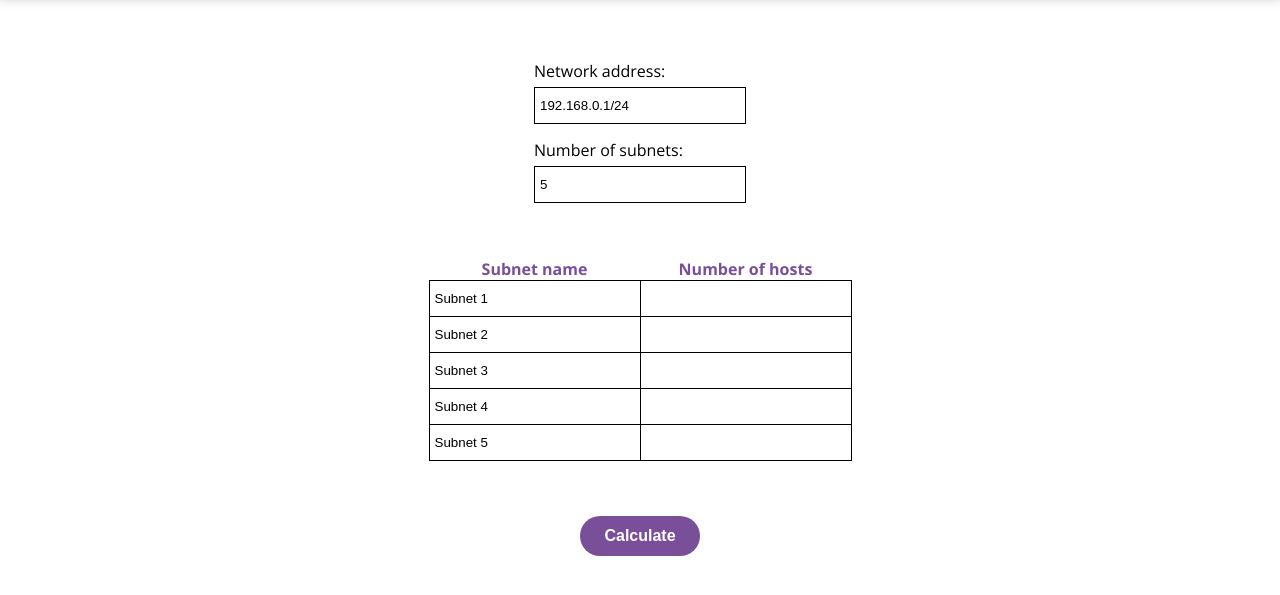
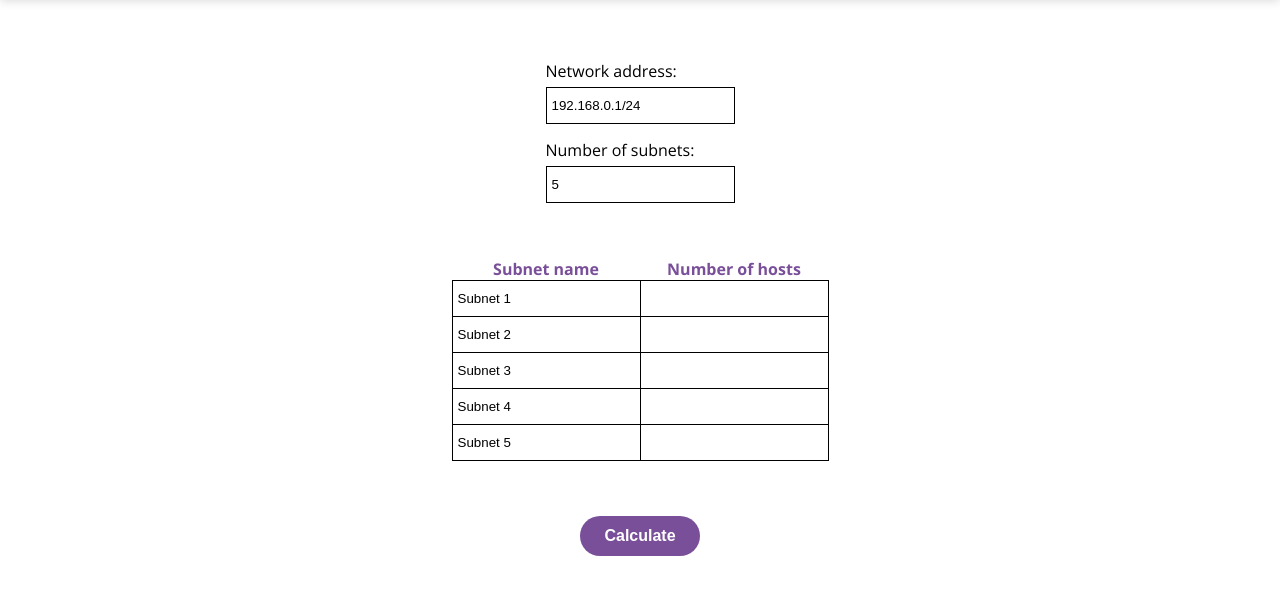
Before and after one commit to bhradec/subnets, a PHP site: page / in a window 1280 px wide. Shown: the part 50-645 px from the top of the page. Run offline with PHP 8.4, Linux system fonts and the light colour scheme; some libraries are stand-ins or nearby versions.

Commit message:
ispravak sirine inputa

```diff
--- a/index.html
+++ b/index.html
@@ -28,11 +28,6 @@
                 <h1>Subnetting.me</h1>
             </a>
             <ul>
-                <!-- <li><a href="index.php">VLSM</a></li>
-                <li><a href="ipv4.html">IPv4</a></li>
-                <li><a href="ipv6.html">IPv6</a></li>
-                <li><a href="about.html">About</a></li> -->
-
                 <li>
                     <button onclick="changeTheme()">
                         <i class="far fa-lightbulb"></i>
--- a/style.css
+++ b/style.css
@@ -59,7 +59,6 @@ main form label {
 
 input {
     height: 25px;
-    width: 200px;
     padding: 5px;
 }
 
@@ -157,17 +156,6 @@ table {
 
 @media (max-width: 720px)  {
 
-
-    /* nav {
-        flex-direction: column;
-        width: 100%;
-    }
-
-    nav ul {
-        width: 50%;
-        padding: 10px 0px;
-    } */
-
     #subnetResultTable {
         width: 90%;
     }
```
